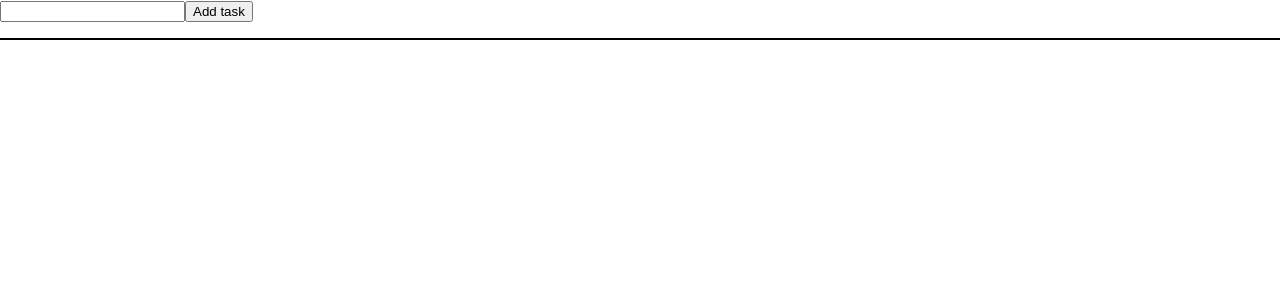
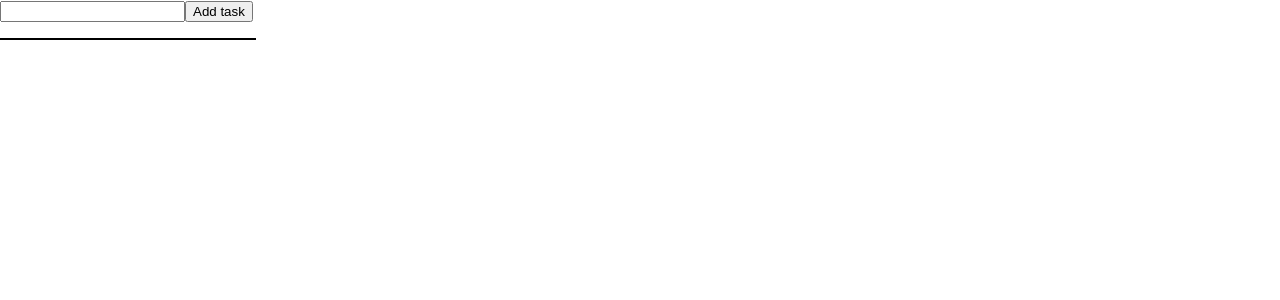
Before and after one commit to ilie05/filestore-frontend, a React (Create React App) app: page / in a window 1280 px wide. Shown: the top 300 px of the page. Built offline with nearby package versions, Linux system fonts and the light colour scheme.

Commit message:
width fix

```diff
--- a/src/App.css
+++ b/src/App.css
@@ -32,6 +32,10 @@
   }
 }
 
+.wrapper{
+  width: 20%;
+}
+
 .wrapper ul {
   border: 1px solid black;
 }
```
